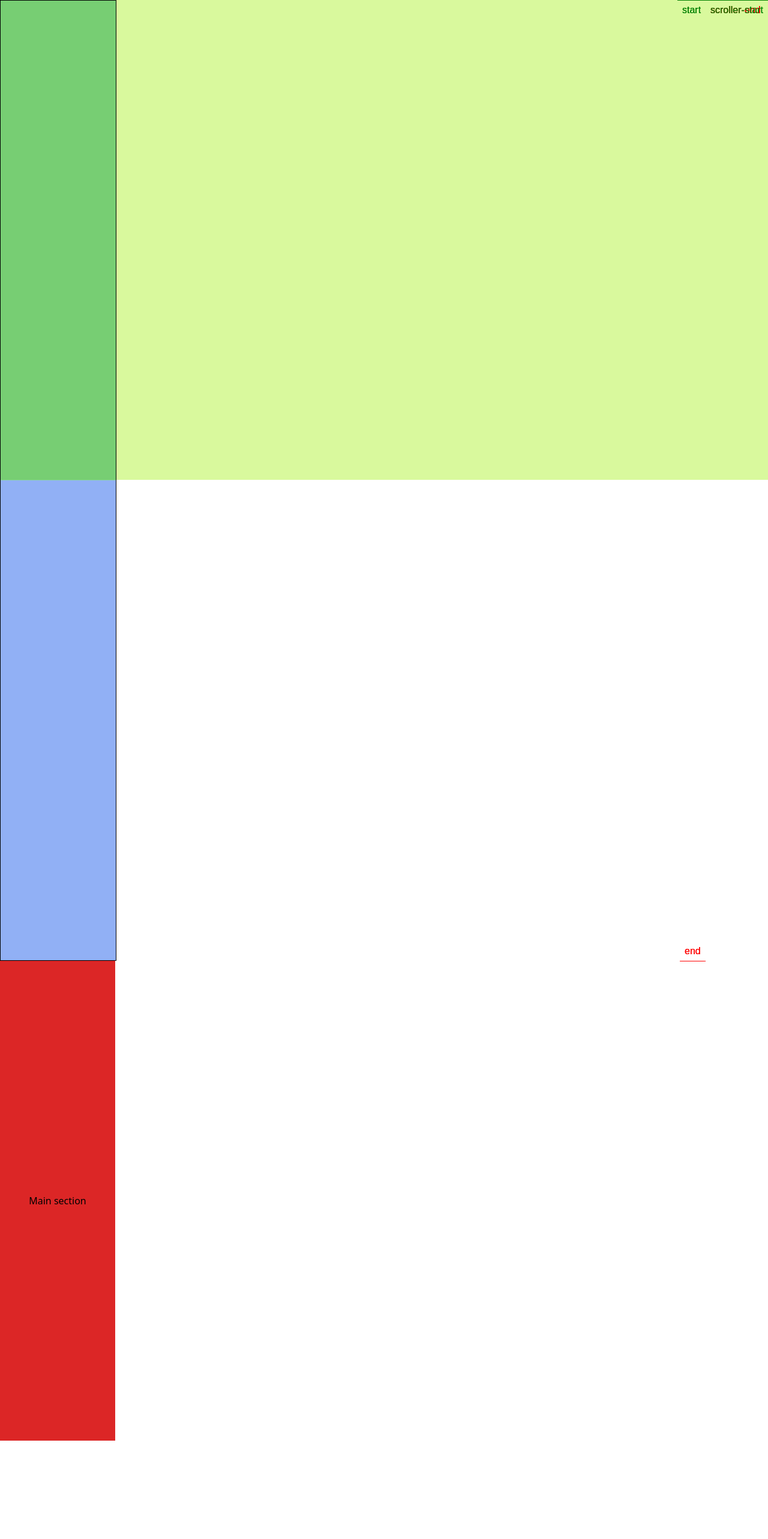
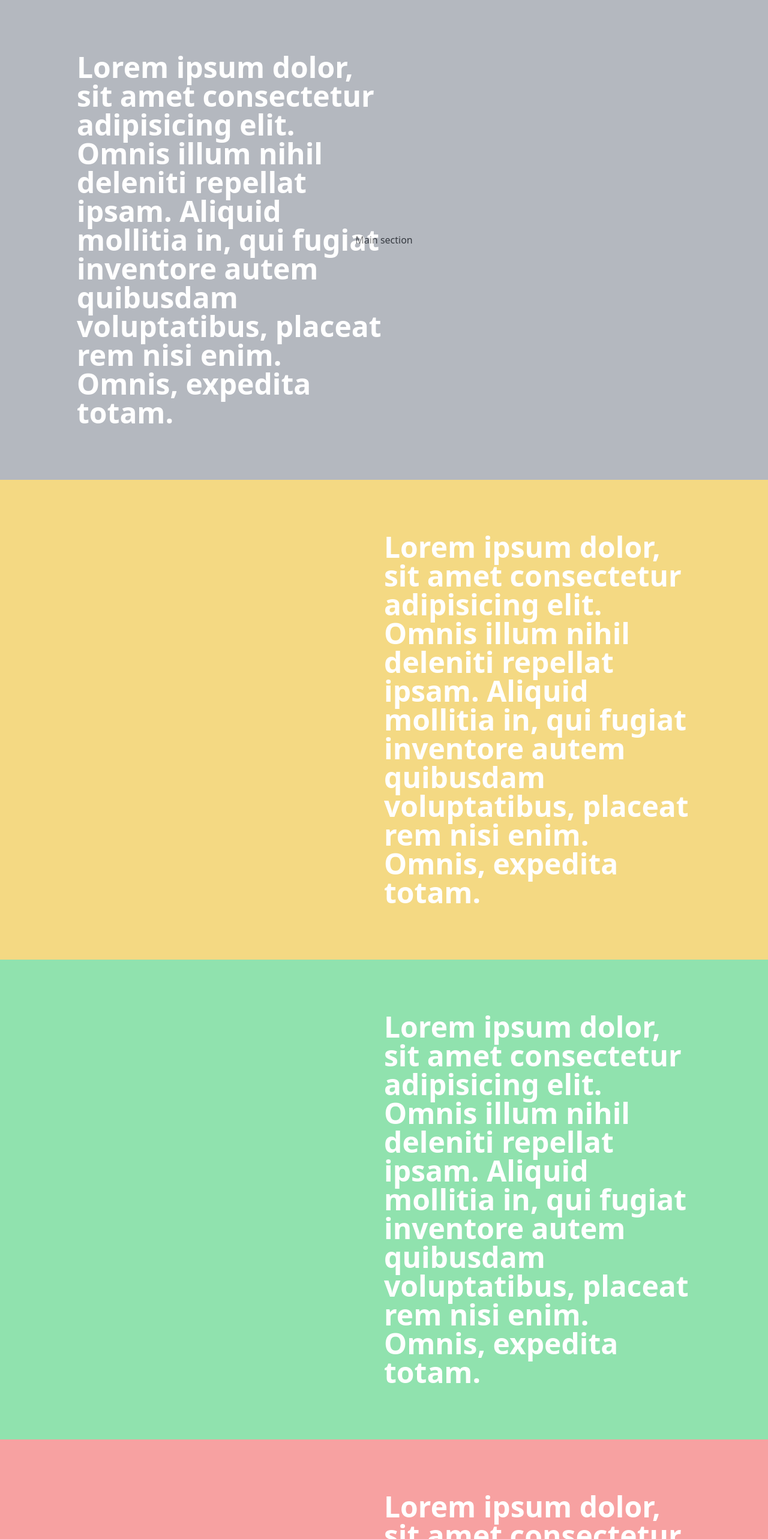
Before and after one commit to ace34TT/bourbon-vanille, a React (Vite) app: page / in a window 1280 px wide. Shown: the top 2566 px of the page at 60% size. Before the commit the page ends 1603 px from the top, so only its background shows below. Built offline with nearby package versions, Linux system fonts and the light colour scheme.

Commit message:
feat : sticky main section

```diff
--- a/src/pages/Prototype.tsx
+++ b/src/pages/Prototype.tsx
@@ -4,32 +4,53 @@ import { ScrollTrigger } from "gsap/ScrollTrigger";
 
 gsap.registerPlugin(ScrollTrigger);
 export default function Prototype() {
-  useEffect(() => {
-    // Create a timeline with ScrollTrigger
-    const tl = gsap.timeline({
-      scrollTrigger: {
-        trigger: ".items",
-        start: "top top",
-        end: "bottom top",
-        pin: ".main",
-        markers: true,
-        scrub: true,
-      },
-    });
-  }, []);
-
+  useEffect(() => {}, []);
   return (
     <>
-      <div className="relative h-auto">
-        <div className="main absolute top-0 left-0 w-48 h-screen bg-red-600 flex justify-center items-center">
-          <h1>Main section</h1>
+      <div className="3d-section relative">
+        <div className="w-screen h-screen main-section sticky top-0 flex justify-center items-center ">
+          Main section
         </div>
-        <div className="items absolute top-0 left-0 border border-black">
-          <div className="w-48 h-screen bg-green-600 opacity-50"></div>
-          <div className="w-48 h-screen bg-blue-600 opacity-50"></div>
+        <div className="sub-section-1 px-32 flex justify-around items-center h-screen w-screen absolute top-0 z-10 bg-gray-500 opacity-50">
+          <div className="flex-1 prose max-w-none text-5xl font-extrabold text-white">
+            Lorem ipsum dolor, sit amet consectetur adipisicing elit. Omnis
+            illum nihil deleniti repellat ipsam. Aliquid mollitia in, qui fugiat
+            inventore autem quibusdam voluptatibus, placeat rem nisi enim.
+            Omnis, expedita totam.
+          </div>
+          <div className="flex-1"></div>
+        </div>
+        <div className="sub-section-2 px-32 flex justify-around items-center h-screen w-screen bg-yellow-500 opacity-50">
+          <div className="flex-1"></div>
+          <div className="flex-1 prose max-w-none text-5xl font-extrabold text-white">
+            Lorem ipsum dolor, sit amet consectetur adipisicing elit. Omnis
+            illum nihil deleniti repellat ipsam. Aliquid mollitia in, qui fugiat
+            inventore autem quibusdam voluptatibus, placeat rem nisi enim.
+            Omnis, expedita totam.
+          </div>
+        </div>
+        <div className="sub-section-3 px-32 flex justify-around items-center h-screen w-screen bg-green-500 opacity-50">
+          <div className="flex-1"></div>
+          <div className="flex-1 prose max-w-none text-5xl font-extrabold text-white">
+            Lorem ipsum dolor, sit amet consectetur adipisicing elit. Omnis
+            illum nihil deleniti repellat ipsam. Aliquid mollitia in, qui fugiat
+            inventore autem quibusdam voluptatibus, placeat rem nisi enim.
+            Omnis, expedita totam.
+          </div>
+        </div>
+        <div className="sub-section-3 px-32 flex justify-around items-center h-screen w-screen bg-red-500 opacity-50">
+          <div className="flex-1"></div>
+          <div className="flex-1 prose max-w-none text-5xl font-extrabold text-white">
+            Lorem ipsum dolor, sit amet consectetur adipisicing elit. Omnis
+            illum nihil deleniti repellat ipsam. Aliquid mollitia in, qui fugiat
+            inventore autem quibusdam voluptatibus, placeat rem nisi enim.
+            Omnis, expedita totam.
+          </div>
         </div>
       </div>
-      <div className="h-screen bg-lime-200"></div>
+      <div className="h-screen bg-gray-500 flex justify-center items-center">
+        Footer
+      </div>
     </>
   );
 }
--- a/src/pages/homepage/Homepage.tsx
+++ b/src/pages/homepage/Homepage.tsx
@@ -19,12 +19,6 @@ export default function Homepage() {
         scrub: true,
       },
     });
-
-    //  Add animations to the timeline
-    tl.to(".sub-section-1", { opacity: 0, y: -20 });
-    tl.to(".sub-section-2", { opacity: 0, y: -20 });
-
-    // Add more animations with pin option here
   }, []);
   return (
     <>
```
